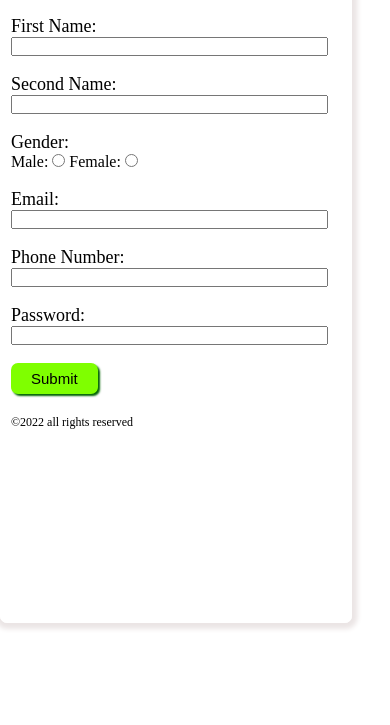
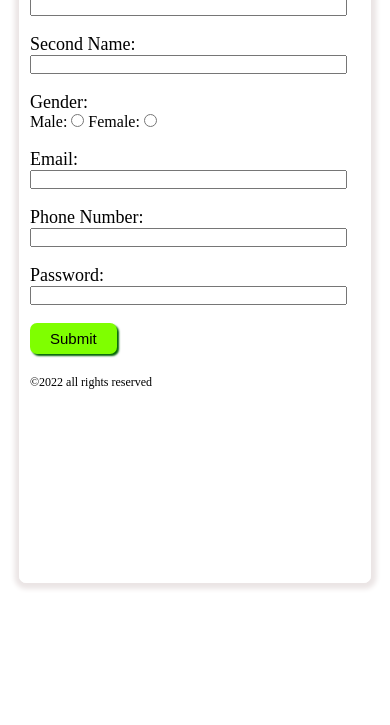
Before and after one commit to Dibendu21062000/mywebpage.github.io, a plain HTML site: page index.html in a window 390 px wide. Shown: the part 119-844 px from the top of the page. Drawn offline with Linux system fonts and the light colour scheme.

Commit message:
Update p4.css

```diff
--- a/p4.css
+++ b/p4.css
@@ -6,8 +6,7 @@
     height:520px;
     width: 300px;
     border: 1px solid white;
-    margin-left: 490px;
-    margin-top: 40px;
+    margin:auto;
     /* position: absolute; */
     /* top:50%; */
     /* left:50%; */
@@ -59,6 +58,6 @@
         display:block;
         width: 350px;
         height: 700px;
-        margin-left: 0px;
+        margin:auto;
     }
 }
```
